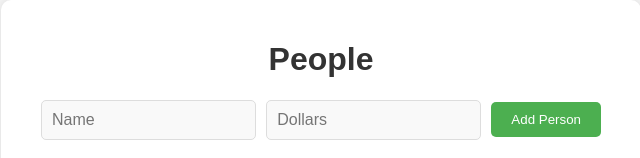
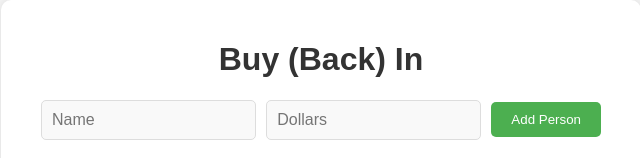
Before and after one commit to AanshDevpura/PassAndPlayPoker, a React (Create React App) app in the folder frontend/: page / in a window 1280 px wide. Shown: the top 158 px of the page, without its empty margins (319-959 px from the left). Built offline with nearby package versions, Linux system fonts and the light colour scheme; no server answers.

Commit message:
Revert/fix stuff

```diff
--- a/frontend/src/components/Poker.js
+++ b/frontend/src/components/Poker.js
@@ -129,7 +129,7 @@ function Poker({ people, setPeople }) {
             return (
               <div className="outer-player-container" style={{ top: playerPosition.y, left: playerPosition.x }} key={index}>
                 <div className="player-info-container">
-                  <span className="poker-name">{person.name}</span>
+                  <span className= "poker-name">{person.name}</span>
                   <span className={`poker-dollars ${person.dollars === 0 ? 'zero-dollars' : ''}`}>${person.dollars}</span>
                 </div>
 
--- a/frontend/src/components/Start.js
+++ b/frontend/src/components/Start.js
@@ -129,7 +129,7 @@ const Start = ({ people, setPeople, bigBlind, setBigBlind}) => {
 
   return (
     <div className="start">
-      <h1>People</h1>
+      <h1>Buy (Back) In</h1>
       <NamesForm
         newPerson={newPerson}
         setNewPerson={setNewPerson}
```
